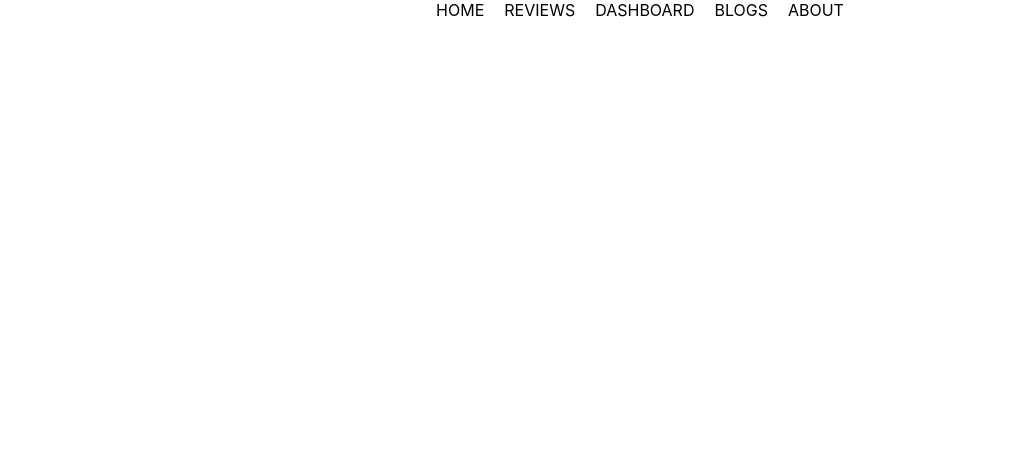
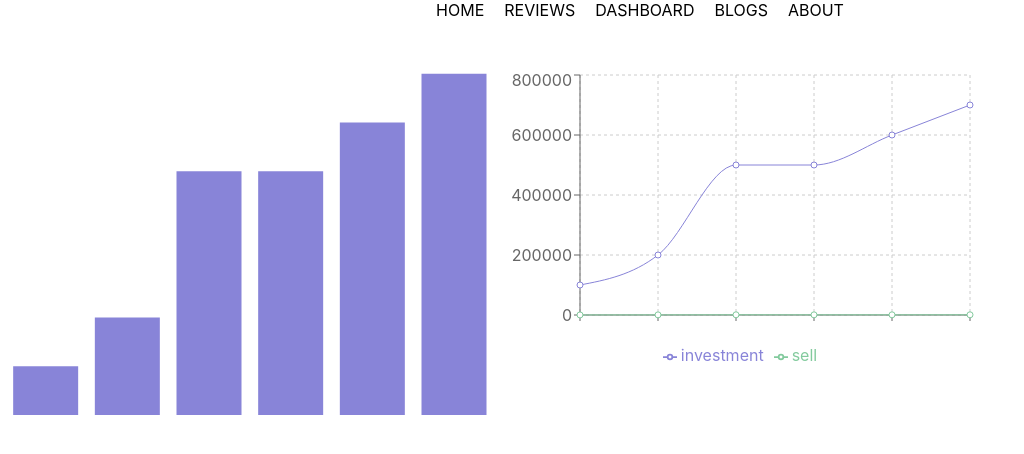
Before and after one commit to nafisfuad/product-analysis-website, a React (Create React App) app: page /dashboard in a window 1280 px wide. Shown: the top 454 px of the page, without its empty margins (0-1024 px from the left). Built offline with nearby package versions, Linux system fonts and the light colour scheme.

Commit message:
charts added

```diff
--- a/src/components/Dashboard/Dashboard.js
+++ b/src/components/Dashboard/Dashboard.js
@@ -1,15 +1,41 @@
 import React from 'react';
-import { Bar, BarChart, CartesianGrid, Line, LineChart, ResponsiveContainer, XAxis, YAxis } from 'recharts';
+import { Bar, BarChart, CartesianGrid, Legend, Line, LineChart, Pie, PieChart, ResponsiveContainer, Tooltip, XAxis, YAxis } from 'recharts';
 import useData from '../../hooks/useData';
 
 const Dashboard = () => {
     const [data, setData] = useData();
     return (
-        <ResponsiveContainer width="100%" height="100%">
-        <BarChart width={150} height={40} data={data}>
-          <Bar dataKey="uv" fill="#8884d8" />
-        </BarChart>
-      </ResponsiveContainer>
+        <div style={{display: 'flex', alignItems: 'center'}}>
+            <div>
+                <BarChart width={500} height={400} data={data}>
+                    <Bar dataKey="investment" fill="#8884d8" />
+                </BarChart>
+            </div>
+            <div>
+            <LineChart
+          width={500}
+          height={300}
+          data={data}
+          margin={{
+            top: 5,
+            right: 30,
+            left: 20,
+            bottom: 5,
+          }}
+        >
+          <CartesianGrid strokeDasharray="3 3" />
+          <XAxis dataKey="name" />
+          <YAxis />
+          <Tooltip />
+          <Legend />
+          <Line type="monotone" dataKey="investment" stroke="#8884d8" activeDot={{ r: 8 }} />
+          <Line type="monotone" dataKey="sell" stroke="#82ca9d" />
+        </LineChart>
+            </div>
+        </div>
+
+
+
     );
 };
 
--- a/src/components/Home/Home.js
+++ b/src/components/Home/Home.js
@@ -28,7 +28,7 @@ const Home = () => {
                 </div>
 
             </section>
-            <button onClick={handleNavigate}>See All Reviews</button>
+            <button style={{marginTop: '10px'}} onClick={handleNavigate}>See All Reviews</button>
         </div>
     );
 };
```
